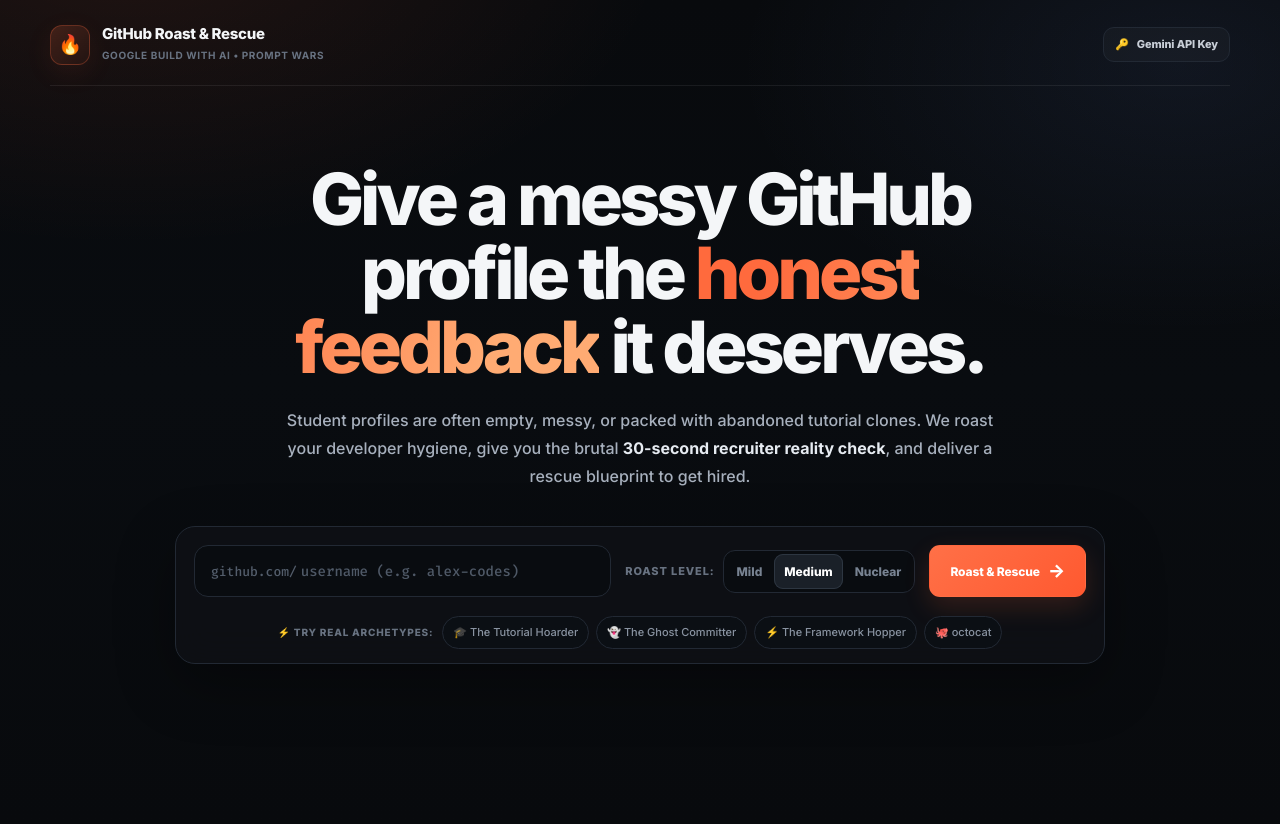
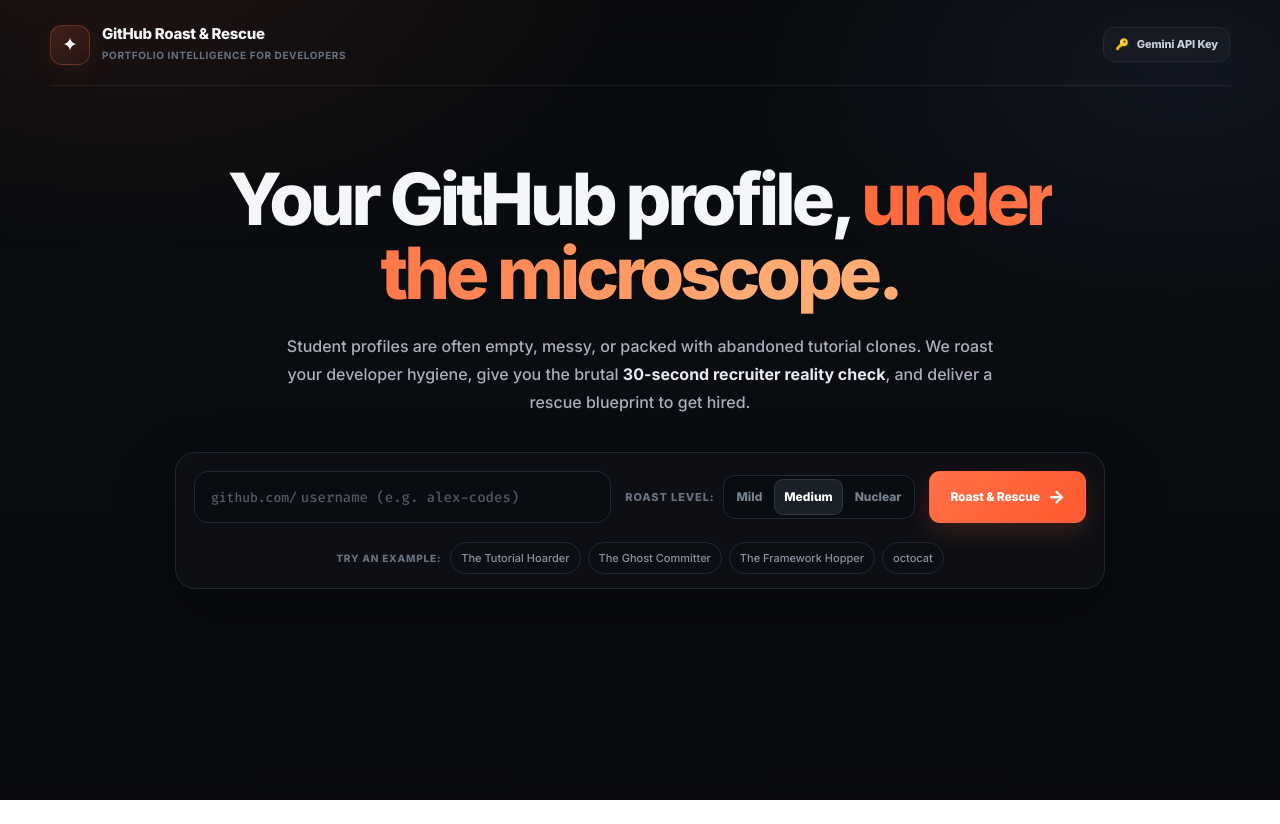
Before and after one commit to GokulakannanCoumar/github-roast-and-rescue, a website: page public/index.html in a window 1280 px wide. After the commit the page ends 800 px from the top, so only its background shows below. Drawn offline with Linux system fonts and the light colour scheme.

Commit message:
Refine product copy and navigation labels

```diff
--- a/public/index.html
+++ b/public/index.html
@@ -3,7 +3,7 @@
 <head>
   <meta charset="UTF-8">
   <meta name="viewport" content="width=device-width, initial-scale=1.0">
-  <title>GitHub Roast & Rescue 🔥 | Google Build with AI</title>
+  <title>GitHub Roast & Rescue — Portfolio Intelligence</title>
   <meta name="description" content="AI-powered GitHub profile reviewer that roasts messy profiles, simulates a 30-second recruiter check, and delivers an actionable portfolio rescue plan.">
   <link rel="stylesheet" href="style.css">
   <link rel="preconnect" href="https://fonts.googleapis.com">
@@ -17,10 +17,10 @@
     <!-- Navbar / Header -->
     <header class="navbar" role="banner">
       <div class="brand">
-        <span class="brand-icon" aria-hidden="true">🔥</span>
+        <span class="brand-icon" aria-hidden="true">✦</span>
         <div class="brand-text">
           <h1>GitHub Roast & Rescue</h1>
-          <span class="badge google-badge">Google Build with AI • Prompt Wars</span>
+          <span class="badge google-badge">Portfolio intelligence for developers</span>
         </div>
       </div>
       <div class="nav-actions">
@@ -33,7 +33,7 @@
     <!-- Hero / Problem Statement Banner -->
     <section class="hero-section" aria-labelledby="heroHeading">
       <div class="hero-content">
-        <h2 id="heroHeading" class="hero-title">Give a messy GitHub profile the <span class="highlight-fire">honest feedback</span> it deserves.</h2>
+        <h2 id="heroHeading" class="hero-title">Your GitHub profile, <span class="highlight-fire">under the microscope.</span></h2>
         <p class="hero-subtitle">
           Student profiles are often empty, messy, or packed with abandoned tutorial clones.
           We roast your developer hygiene, give you the brutal <strong>30-second recruiter reality check</strong>, and deliver a rescue blueprint to get hired.
@@ -75,11 +75,11 @@
 
           <!-- Quick Test Presets -->
           <div class="presets-row" role="region" aria-label="Instant Test Archetype Presets">
-            <span class="presets-label">⚡ Try Real Archetypes:</span>
-            <button class="preset-pill" data-preset="tutorial-hoarder" aria-label="Test The Tutorial Hoarder archetype">🎓 The Tutorial Hoarder</button>
-            <button class="preset-pill" data-preset="ghost-committer" aria-label="Test The Ghost Committer archetype">👻 The Ghost Committer</button>
-            <button class="preset-pill" data-preset="framework-hopper" aria-label="Test The Framework Hopper archetype">⚡ The Framework Hopper</button>
-            <button class="preset-pill" data-username="octocat" aria-label="Test octocat GitHub profile">🐙 octocat</button>
+            <span class="presets-label">Try an example:</span>
+            <button class="preset-pill" data-preset="tutorial-hoarder" aria-label="Test The Tutorial Hoarder archetype">The Tutorial Hoarder</button>
+            <button class="preset-pill" data-preset="ghost-committer" aria-label="Test The Ghost Committer archetype">The Ghost Committer</button>
+            <button class="preset-pill" data-preset="framework-hopper" aria-label="Test The Framework Hopper archetype">The Framework Hopper</button>
+            <button class="preset-pill" data-username="octocat" aria-label="Test octocat GitHub profile">octocat</button>
           </div>
         </div>
       </div>
```
